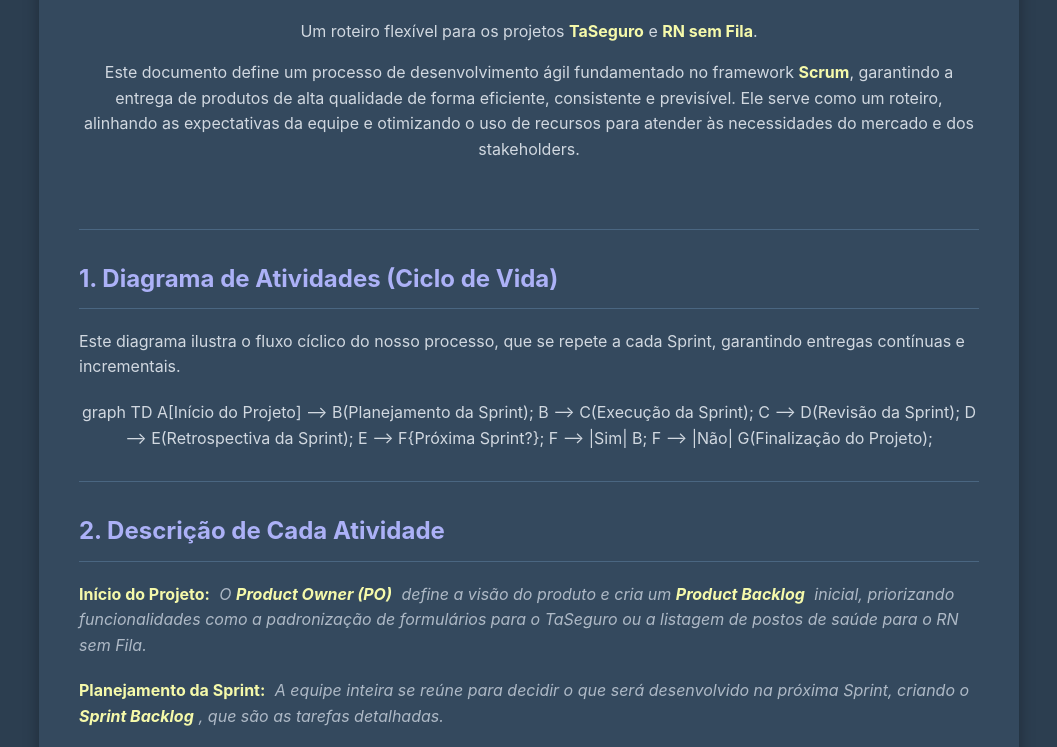
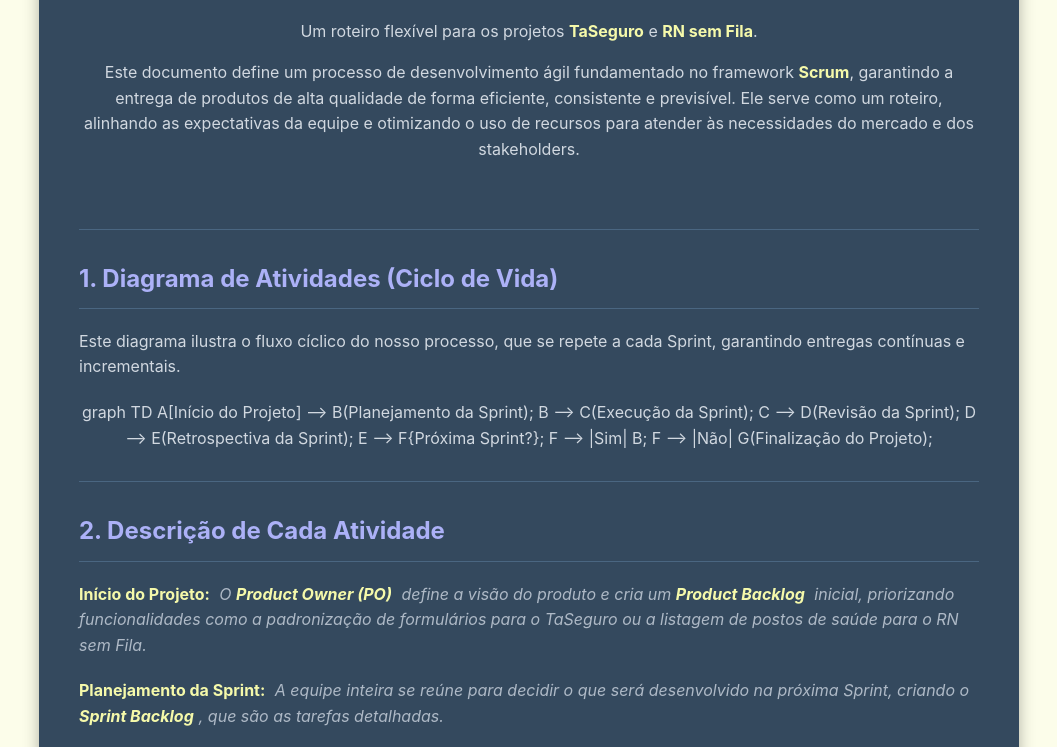
Before and after one commit to MaryaAlexandre/pds-corporativo, a plain HTML site: page index.html in a window 1280 px wide. Shown: the part 223-970 px from the top of the page, without its empty margins (111-1168 px from the left). Drawn offline with Linux system fonts and the light colour scheme; a script that the page names is missing.

Commit message:
fix: cores

```diff
--- a/index.html
+++ b/index.html
@@ -9,7 +9,7 @@
             font-family: -apple-system, BlinkMacSystemFont, "Segoe UI", Roboto, Helvetica, Arial, sans-serif;
             line-height: 1.6;
             color: #d1d8e0;
-            background-color: #2c3e50; /* Azul escuro */
+            background-color: #fcfdea; /* Azul escuro */
             margin: 0;
             padding: 0;
         }
```
